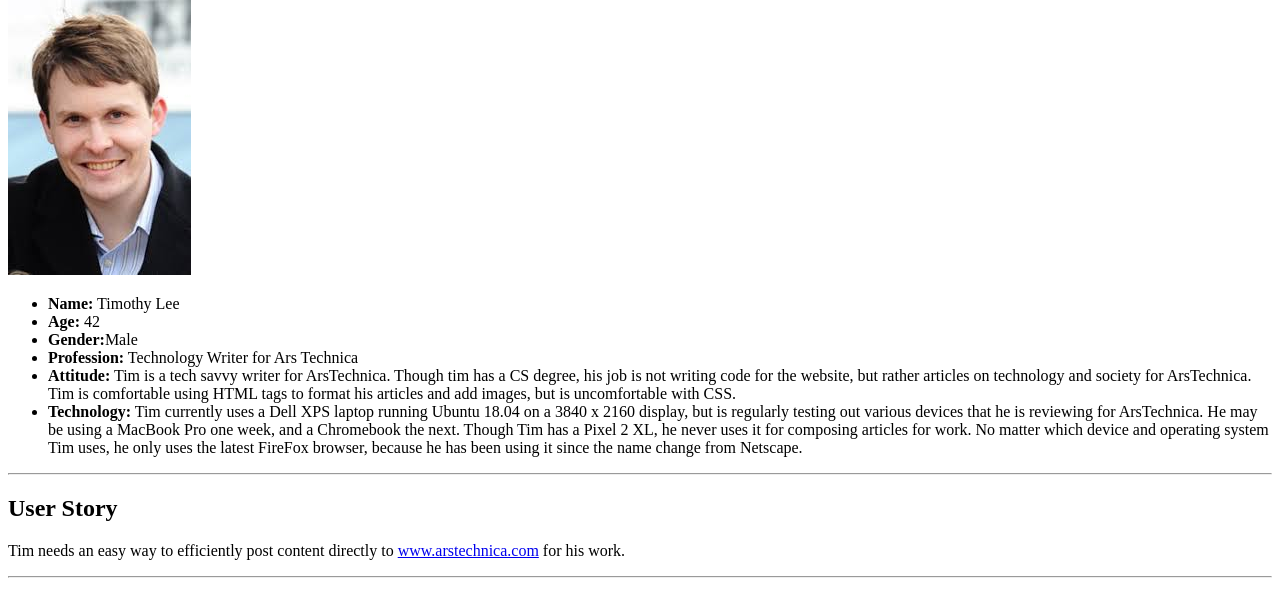
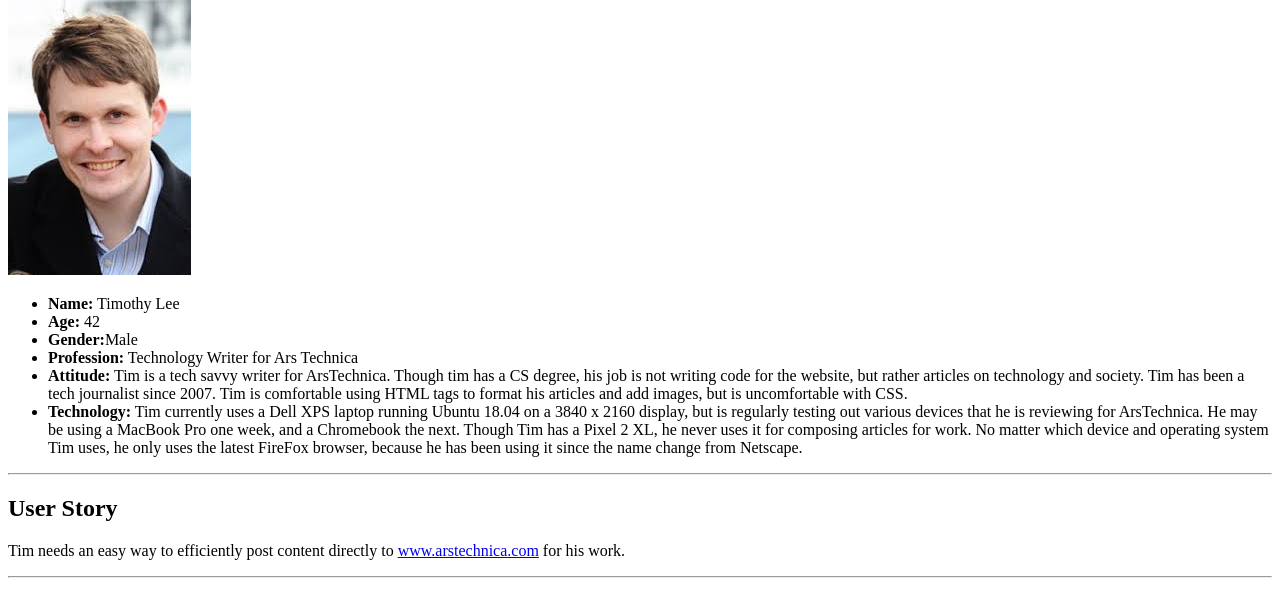
Before and after one commit to judeamiller/data-design, a PHP site: page /timothylee.php in a window 1280 px wide. Shown: the part 81-680 px from the top of the page. Run offline with PHP 8.4, Linux system fonts and the light colour scheme.

Commit message:
Add past experience in journalism

```diff
--- a/epic/timothylee.php
+++ b/epic/timothylee.php
@@ -12,7 +12,7 @@
 			<li><strong>Age:</strong> 42</li>
 			<li><strong>Gender:</strong>Male</li>
 			<li><strong>Profession:</strong> Technology Writer for Ars Technica</li>
-			<li><strong>Attitude:</strong> Tim is a tech savvy writer for ArsTechnica. Though tim has a CS degree, his job is not writing code for the website, but rather articles on technology and society for ArsTechnica. Tim is comfortable using HTML tags to format his articles and add images, but is uncomfortable with CSS.</li>
+			<li><strong>Attitude:</strong> Tim is a tech savvy writer for ArsTechnica. Though tim has a CS degree, his job is not writing code for the website, but rather articles on technology and society. Tim has been a tech journalist since 2007. Tim is comfortable using HTML tags to format his articles and add images, but is uncomfortable with CSS.</li>
 			<li><strong>Technology:</strong> Tim currently uses a Dell XPS laptop running Ubuntu 18.04 on a 3840 x 2160 display, but is regularly testing out various  devices that he is reviewing for ArsTechnica. He may be using a MacBook Pro one week, and a Chromebook the next. Though Tim has a Pixel 2 XL, he never uses it for composing articles for work. No matter which device and operating system Tim uses, he only uses the latest FireFox browser, because he has been using it since the name change from Netscape.</li>
 		</ul>
 		<hr/>
```
